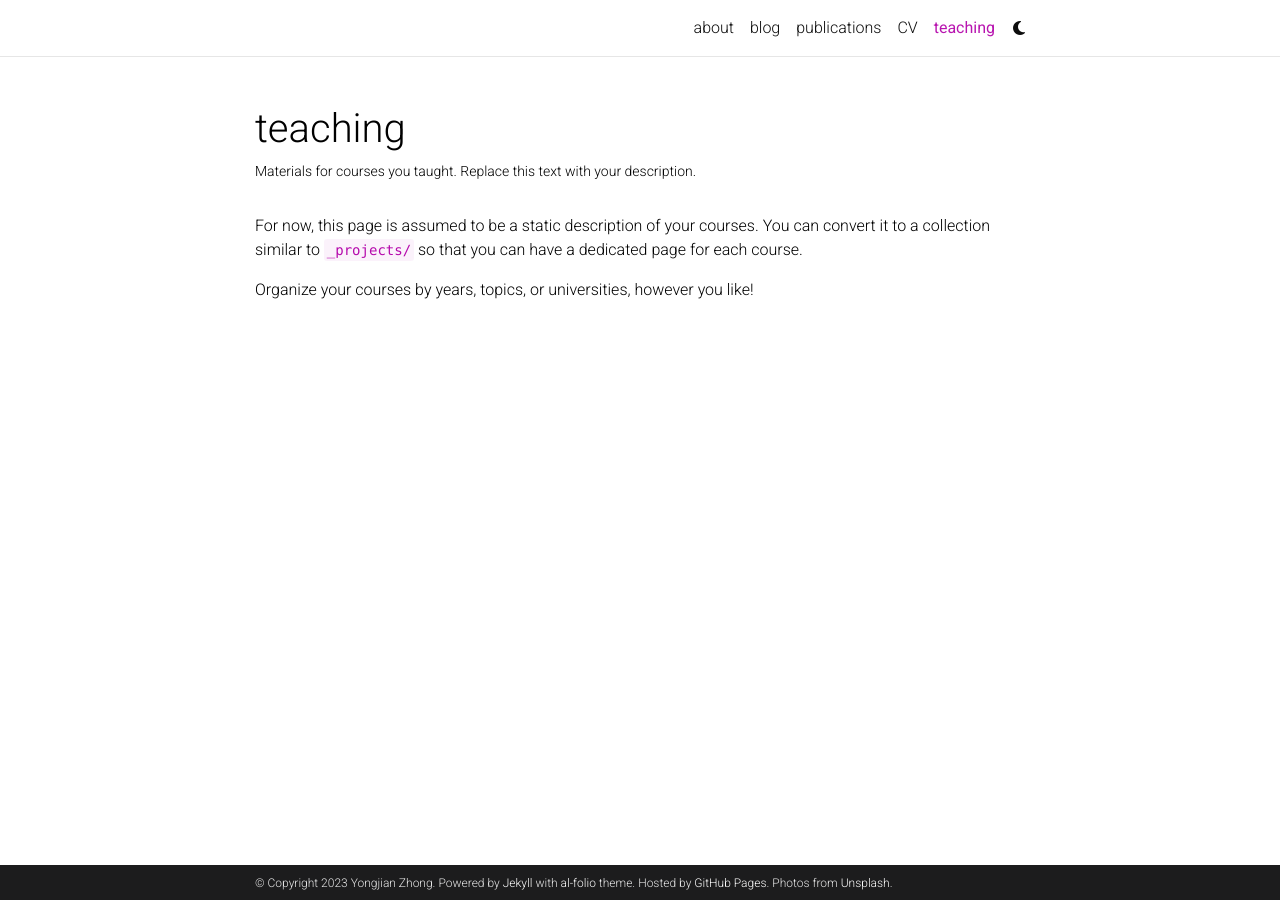
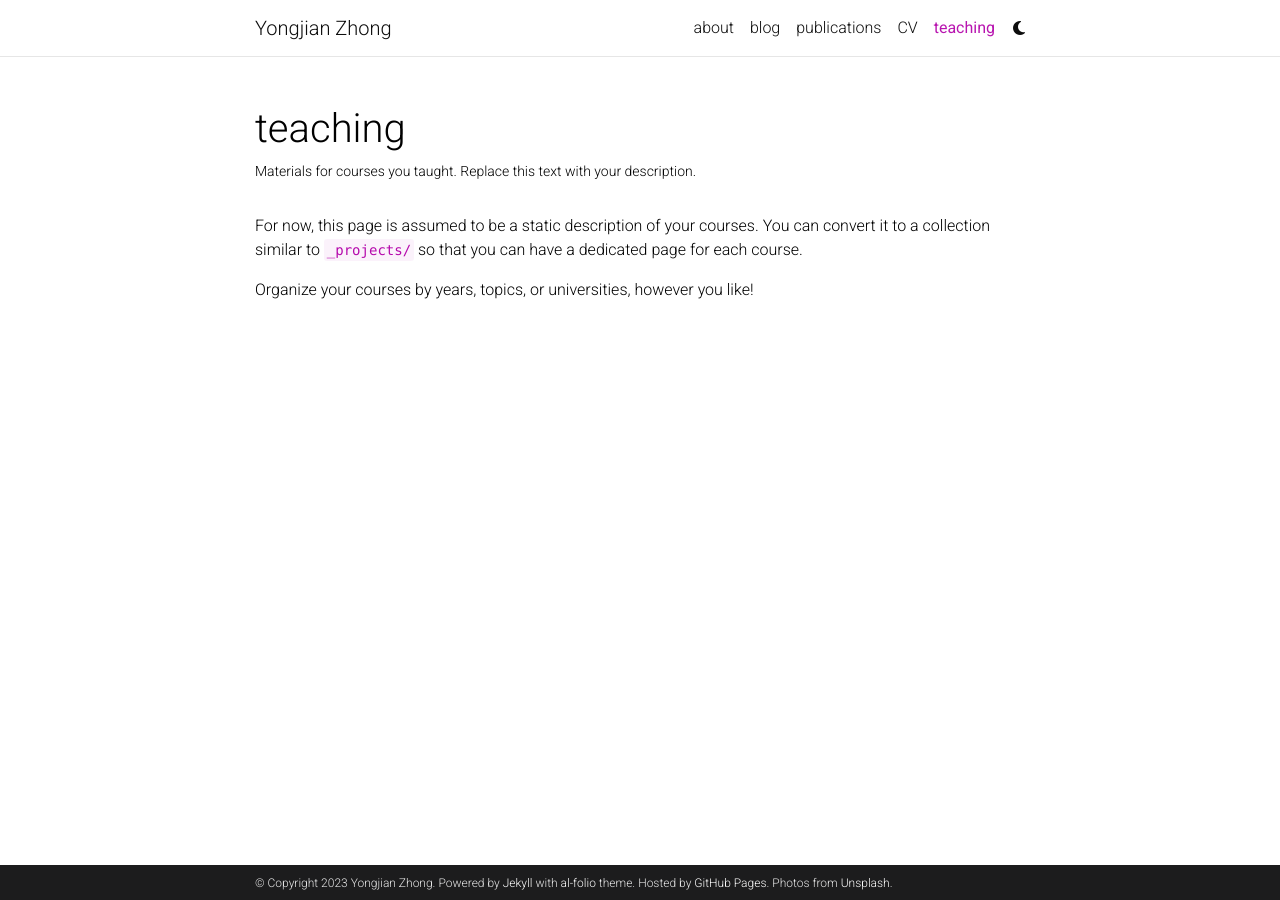
Before and after one commit to yongjian16/yongjian16.github.io, a Jekyll site: the page built from _pages/teaching.md, in a window 1280 px wide. Built offline with Jekyll 4.4.1, drawn with Linux system fonts in a browser that asks for light colours; comment, search, counter and statistics services are not loaded; a style sheet for code colours, icons or effects is not loaded.

Commit message:
Update _config.yml

```diff
--- a/_config.yml
+++ b/_config.yml
@@ -2,7 +2,7 @@
 # Site settings
 # -----------------------------------------------------------------------------
 
-title:  # the website title (if blank, full name will be used instead)
+title: Yongjian Zhong # the website title (if blank, full name will be used instead)
 first_name: Yongjian
 middle_name:
 last_name: Zhong
```
